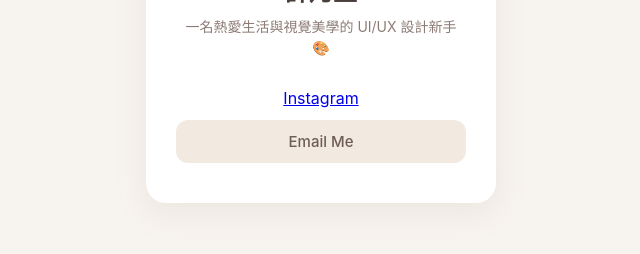
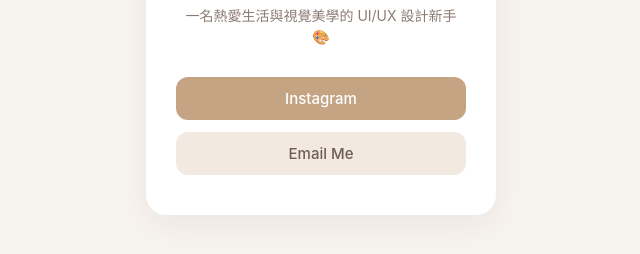
Before and after one commit to s26122153-spec/naiyu, a plain HTML site: page w1/index.html in a window 1280 px wide. Shown: the part 404-658 px from the top of the page, without its empty margins (319-959 px from the left). Drawn offline with Linux system fonts and the light colour scheme.

Commit message:
Update index.html

```diff
--- a/w1/index.html
+++ b/w1/index.html
@@ -119,8 +119,7 @@
 
         <!-- 3. 按鈕 -->
         <div class="button-group">
-            <a href="#" class="https://www.instagram.com/naiyu_1002?dlrf=bGR5dHdhN3A4ajB5&utm_source=qr
-" target="_blank">Instagram</a>
+            <a href="#" class="btn btn-ig" target="_blank">Instagram</a>
             <a href="mailto:your_email@example.com" class="btn btn-email">Email Me</a>
         </div>
     </div>
```
